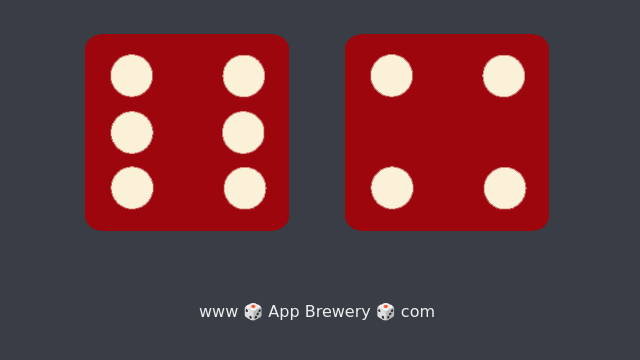
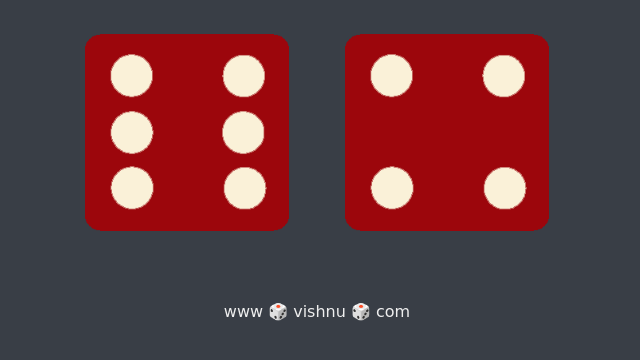
Before and after one commit to Kumawat-wishnu/dicegame, a plain HTML site: page index.html in a window 1280 px wide. Shown: the part 430-790 px from the top of the page, without its empty margins (323-963 px from the left). Drawn offline with Linux system fonts and the light colour scheme; files that its build step writes are made by us from their sources; files whose address does not match are found by name.

Commit message:
index.html Updated

```diff
--- a/index.html
+++ b/index.html
@@ -29,6 +29,6 @@
   </body>
 
   <footer>
-    www 🎲 App Brewery 🎲 com
+    www 🎲 vishnu 🎲 com
   </footer>
 </html>
```
